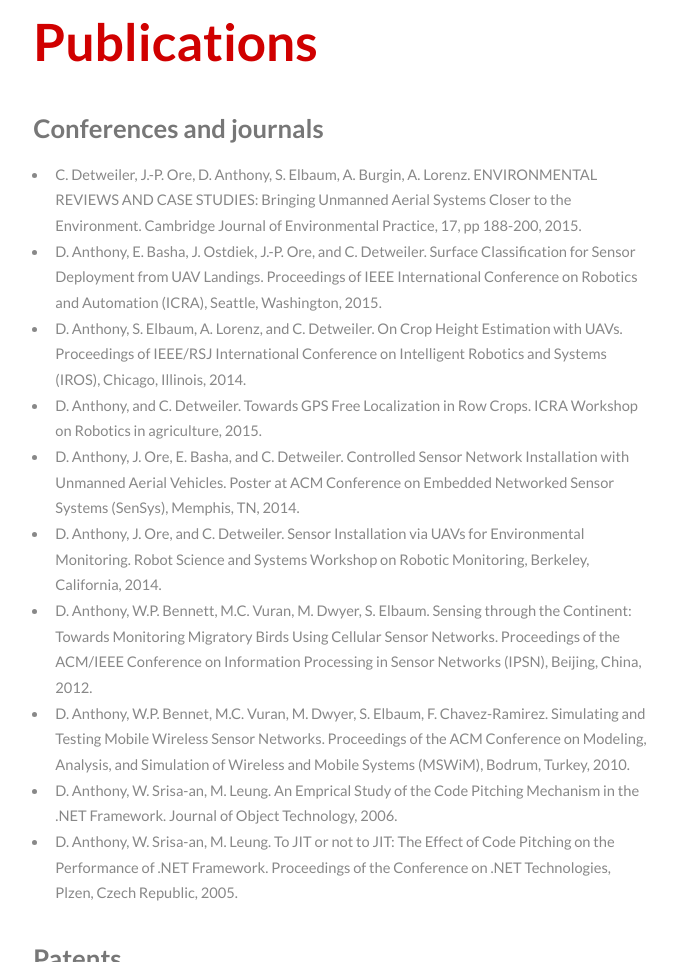
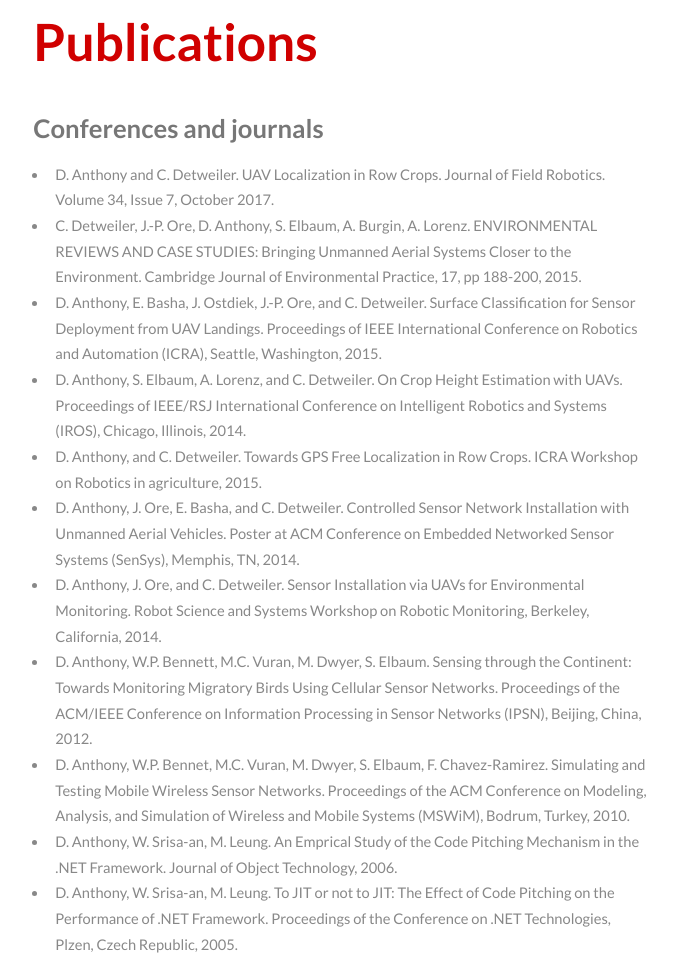
Before and after one commit to danthony06/danthony06.github.io, a plain HTML site: page index.html in a window 1280 px wide. Shown: the part 1854-2816 px from the top of the page, without its empty margins (152-829 px from the left). Drawn offline with Linux system fonts and the light colour scheme.

Commit message:
Adding new paper

```diff
--- a/index.html
+++ b/index.html
@@ -77,6 +77,7 @@
 									</header>
 									<h3>Conferences and journals</h3>
 									<ul>
+										<li>D. Anthony and C. Detweiler. UAV Localization in Row Crops. Journal of Field Robotics. Volume 34, Issue 7, October 2017.</li>
 										<li>C. Detweiler, J.-P. Ore, D. Anthony, S. Elbaum, A. Burgin, A. Lorenz. ENVIRONMENTAL REVIEWS AND CASE STUDIES: Bringing Unmanned Aerial Systems Closer to the Environment. Cambridge Journal of Environmental Practice, 17, pp 188-200, 2015.</li>
 										<li>D. Anthony, E. Basha, J. Ostdiek, J.-P. Ore, and C. Detweiler. Surface Classification for Sensor Deployment from UAV Landings. Proceedings of IEEE International Conference on Robotics and Automation (ICRA), Seattle, Washington, 2015.</li>
 										<li>D. Anthony, S. Elbaum, A. Lorenz, and C. Detweiler. On Crop Height Estimation with UAVs. Proceedings of IEEE/RSJ International Conference on Intelligent Robotics and Systems (IROS), Chicago, Illinois, 2014.</li>
```
